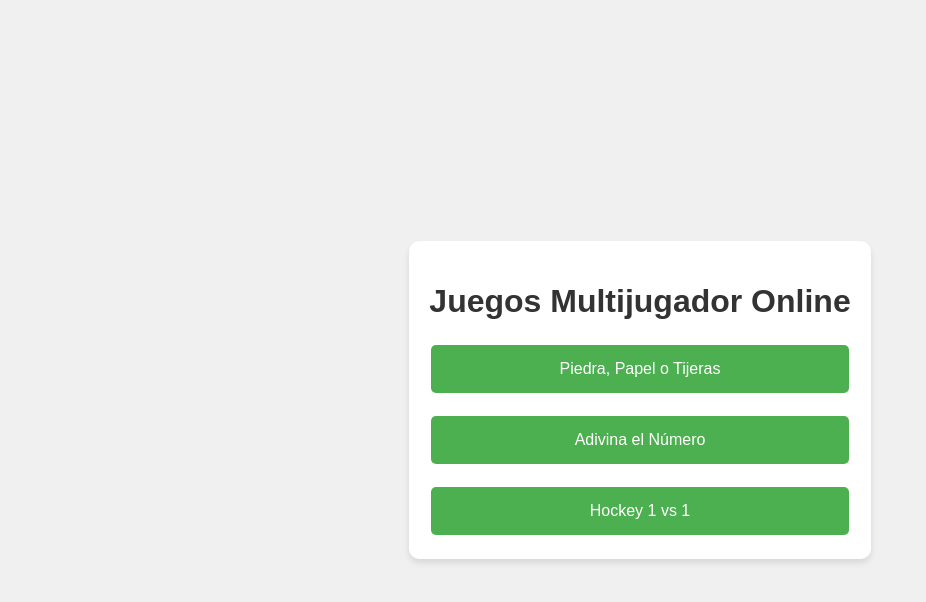
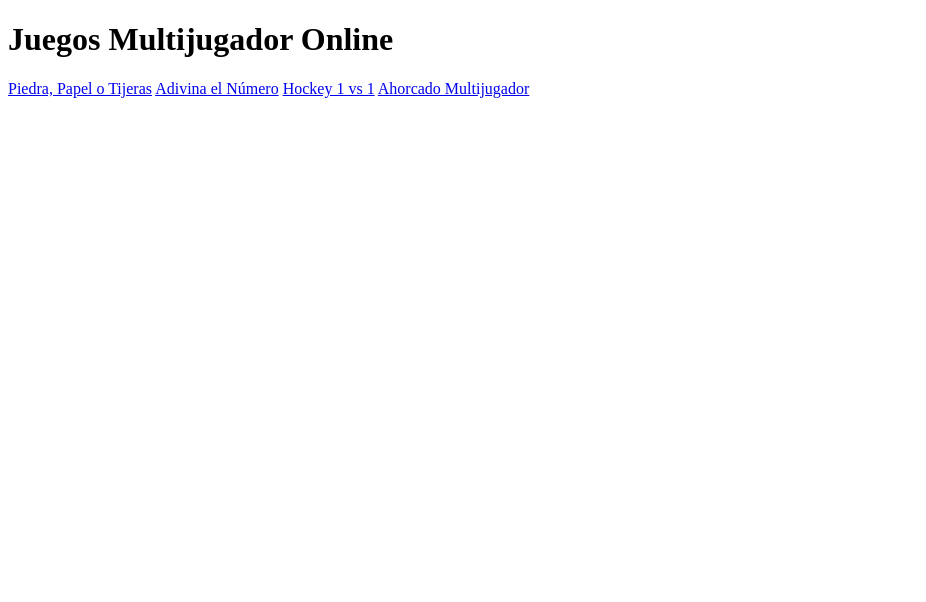
Before and after one commit to deHaro5/Aaa, a plain HTML site: page index.html in a window 1280 px wide. Shown: the whole page, without its empty margins (0-926 px from the left). Drawn offline with Linux system fonts and the light colour scheme.

Commit message:
Actualizar index.html

```diff
--- a/index.html
+++ b/index.html
@@ -5,49 +5,7 @@
     <meta name="viewport" content="width=device-width, initial-scale=1.0">
     <title>Juegos Multijugador Online</title>
     <style>
-        body {
-            font-family: Arial, sans-serif;
-            display: flex;
-            flex-direction: column;
-            align-items: center;
-            justify-content: center;
-            min-height: 100vh;
-            margin: 0;
-            background-color: #f0f0f0;
-        }
-        .container {
-            background-color: white;
-            border-radius: 10px;
-            padding: 20px;
-            box-shadow: 0 4px 6px rgba(0,0,0,0.1);
-            text-align: center;
-        }
-        h1 {
-            color: #333;
-        }
-        .game-list {
-            display: flex;
-            flex-direction: column;
-            gap: 15px;
-            margin-top: 20px;
-        }
-        .game-button {
-            background-color: #4CAF50;
-            border: none;
-            color: white;
-            padding: 15px 32px;
-            text-align: center;
-            text-decoration: none;
-            display: inline-block;
-            font-size: 16px;
-            margin: 4px 2px;
-            cursor: pointer;
-            border-radius: 5px;
-            transition: background-color 0.3s;
-        }
-        .game-button:hover {
-            background-color: #45a049;
-        }
+        /* ... (estilos previos) ... */
     </style>
 </head>
 <body>
@@ -57,6 +15,7 @@
             <a href="rooms.html?game=ppt" class="game-button">Piedra, Papel o Tijeras</a>
             <a href="rooms.html?game=adivina" class="game-button">Adivina el Número</a>
             <a href="rooms.html?game=hockey" class="game-button">Hockey 1 vs 1</a>
+            <a href="rooms.html?game=ahorcado" class="game-button">Ahorcado Multijugador</a>
         </div>
     </div>
 
@@ -65,14 +24,7 @@
         import { getDatabase, ref, push, set } from "https://www.gstatic.com/firebasejs/9.22.1/firebase-database.js";
 
         const firebaseConfig = {
-            apiKey: "AIzaSyDkO_ofuhpY2q1VWcJlZw-tMeIGeMkN4aw",
-            authDomain: "aaaa-39448.firebaseapp.com",
-            databaseURL: "https://aaaa-39448-default-rtdb.europe-west1.firebasedatabase.app",
-            projectId: "aaaa-39448",
-            storageBucket: "aaaa-39448.appspot.com",
-            messagingSenderId: "56086769891",
-            appId: "1:56086769891:web:213eaee122bc094ff895d6",
-            measurementId: "G-K5GBENTRK3"
+            // ... (configuración de Firebase) ...
         };
 
         const app = initializeApp(firebaseConfig);
```
